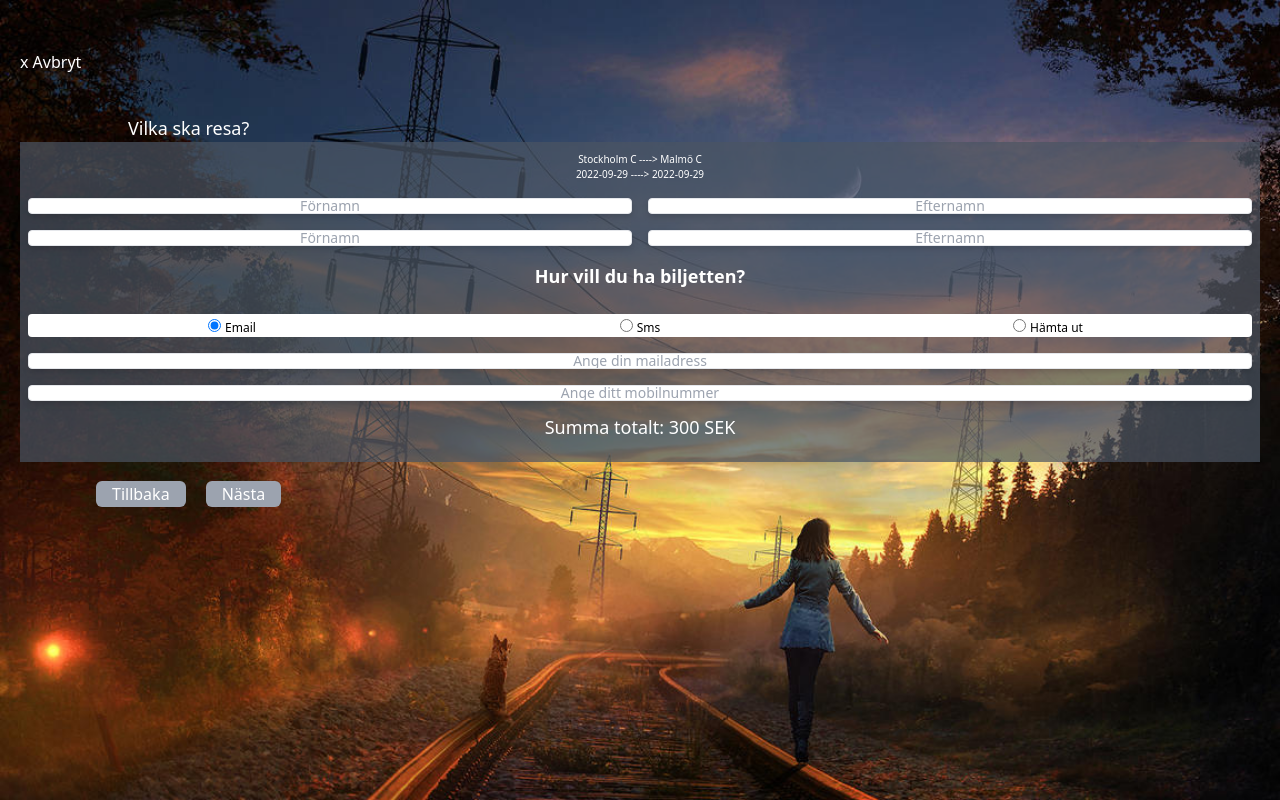
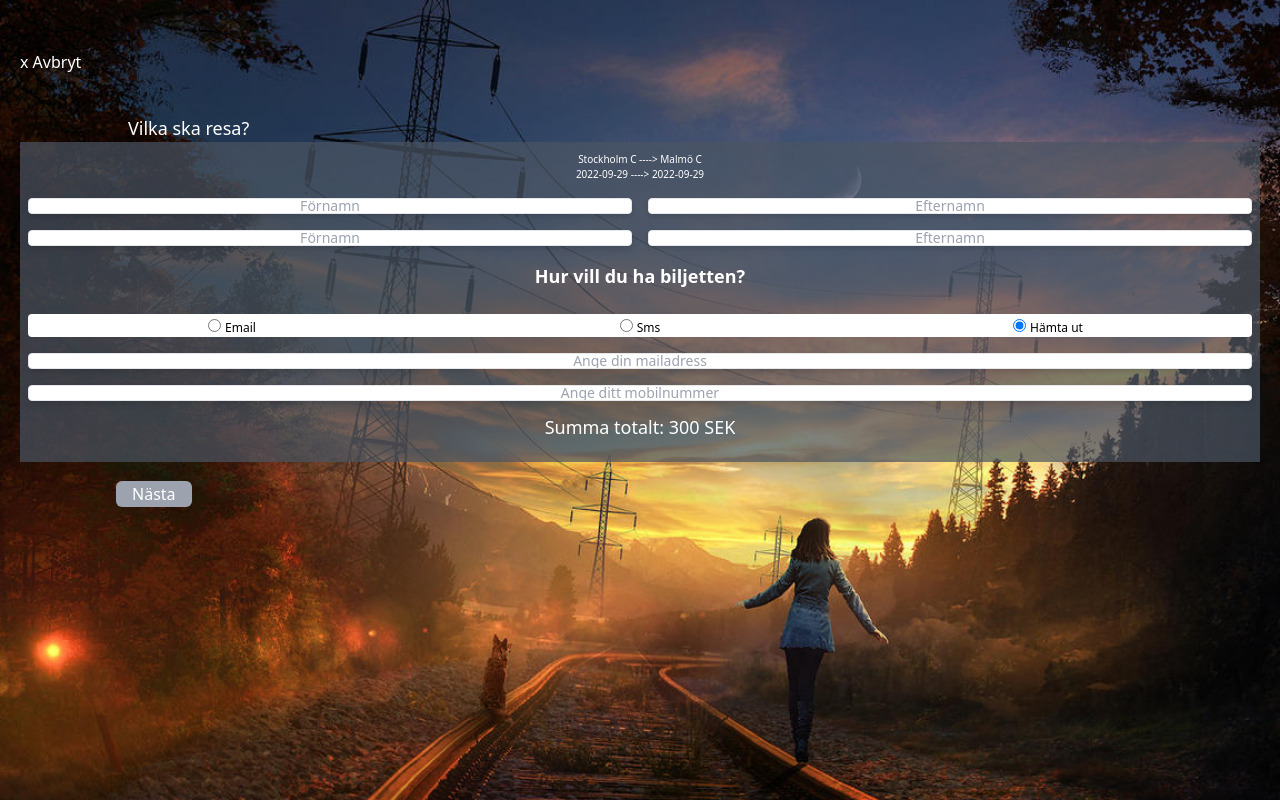
Before and after one commit to adamLundstedt/trainmaster, a Next.js app: page /booking-information in a window 1280 px wide. Built offline with nearby package versions, Linux system fonts and the light colour scheme.

Commit message:
fixed radiobuttons

```diff
--- a/pages/booking-information.js
+++ b/pages/booking-information.js
@@ -1,11 +1,23 @@
-import BackButton from "../components/BackButton";
 import Link from "next/link";
 import ExitButton from "../components/ExitButton";
+import { useState } from "react";
 
 export default function BookingInformation() {
-  function handleToggle() {
-    console.log("hello");
-  }
+  const [checked, setChecked] = useState({
+    Email: false,
+    Sms: false,
+    GetFromStore: true,
+  });
+  const changeRadio = (e) => {
+    setChecked(() => {
+      return {
+        Email: false,
+        Sms: false,
+        GetFromStore: false,
+        [e.target.value]: true,
+      };
+    });
+  };
   return (
     <div className="h-screen w-full pt-[50px] ">
       <ExitButton />
@@ -52,9 +64,10 @@ export default function BookingInformation() {
                 <input
                   type="radio"
                   value="Email"
-                  checked
+                  checked={checked.Email}
+                  name="choice"
                   className="mt-[5px] place-items-center "
-                  onClick={() => handleToggle()}
+                  onChange={changeRadio}
                 />
                 <a className="pl-1 text-[12px] text-center ">Email</a>
               </div>
@@ -62,15 +75,21 @@ export default function BookingInformation() {
                 <input
                   type="radio"
                   value="Sms"
+                  checked={checked.Sms}
+                  name="choice"
                   className="mt-[5px] place-items-center "
+                  onChange={changeRadio}
                 />
                 <a className="pl-1 text-[12px] text-center ">Sms</a>
               </div>
               <div className="text-black items-center ">
                 <input
                   type="radio"
+                  checked={checked.GetFromStore}
                   value="GetFromStore"
+                  name="choice"
                   className="mt-[5px] place-items-center "
+                  onChange={changeRadio}
                 />
                 <a className="pl-1 text-[12px] text-center ">Hämta ut</a>
               </div>
@@ -94,8 +113,7 @@ export default function BookingInformation() {
         </div>
       </div>
       <div className="ml-24 m-5 ">
-        <BackButton />
-        <Link href="/booking-overview">
+        <Link href="/">
           <a className="text-white ml-5 px-4 py-0.5 rounded-md mt-10 bg-gray-400">
             Nästa
           </a>
```
